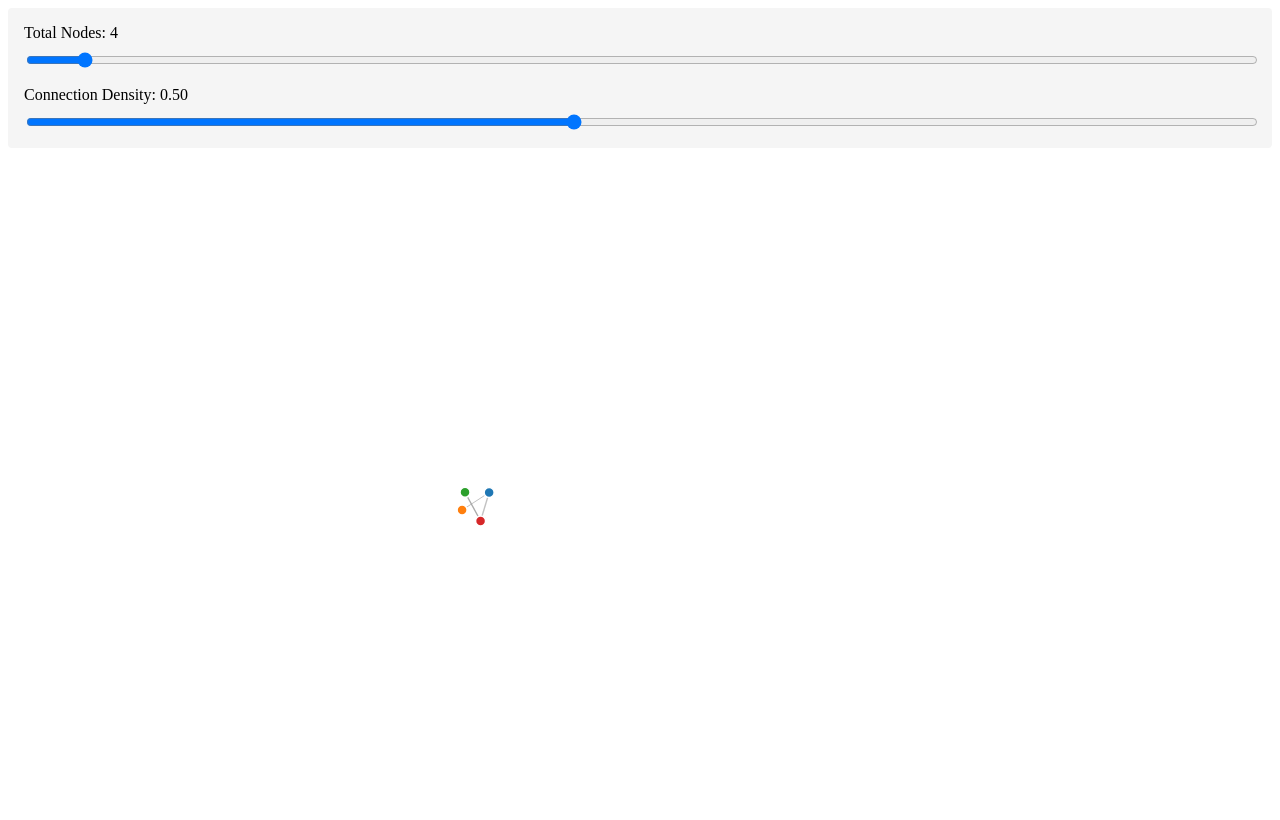
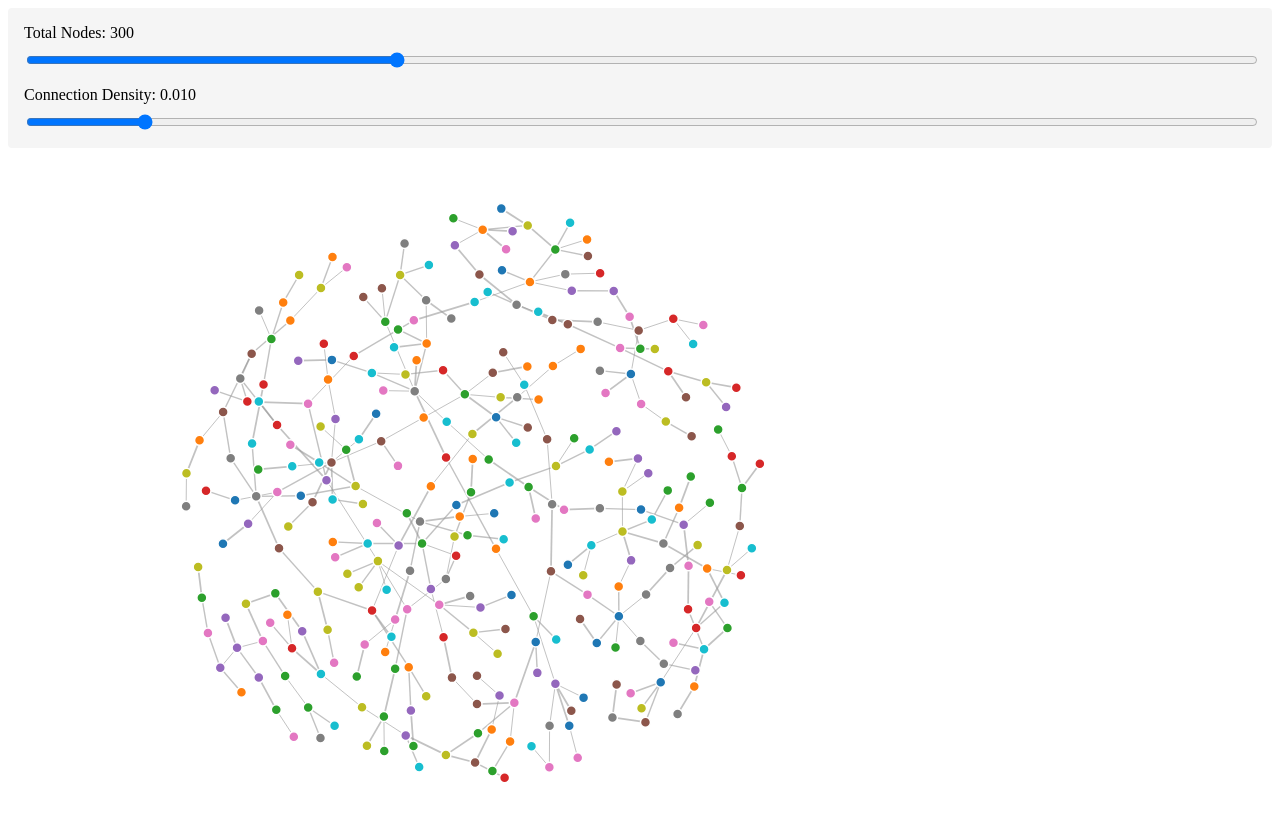
Before and after one commit to tsereda/VectorConsensusVisualization, a SvelteKit app: page / in a window 1280 px wide. Shown: the top 820 px of the page. Built offline with nearby package versions, Linux system fonts and the light colour scheme.

Commit message:
tuned params

```diff
--- a/src/routes/+page.svelte
+++ b/src/routes/+page.svelte
@@ -1,8 +1,8 @@
 <script lang="ts">
   import ForceGraph from '$lib/components/ForceGraph.svelte';
 
-  let nodeCount = 4;
-  let sparsity = 0.5; // Controls how many connections are made
+  let nodeCount = 300; // Start with more nodes
+  let sparsity = 0.01; // Controls how many connections are made
 
   function generateGraph(count: number, sparsityFactor: number) {
       const nodes = Array.from({ length: count }, (_, i) => ({
@@ -52,19 +52,19 @@
               id="nodeCount"
               bind:value={nodeCount}
               min="2"
-              max="50"
+              max="1000"
               step="1"
           />
       </div>
       <div class="slider-container">
-          <label for="sparsity">Connection Density: {sparsity.toFixed(2)}</label>
+          <label for="sparsity">Connection Density: {sparsity.toFixed(3)}</label>
           <input
               type="range"
               id="sparsity"
               bind:value={sparsity}
-              min="0.1"
-              max="1"
-              step="0.1"
+              min="0.001"
+              max=".1"
+              step="0.001"
           />
       </div>
   </div>
```
